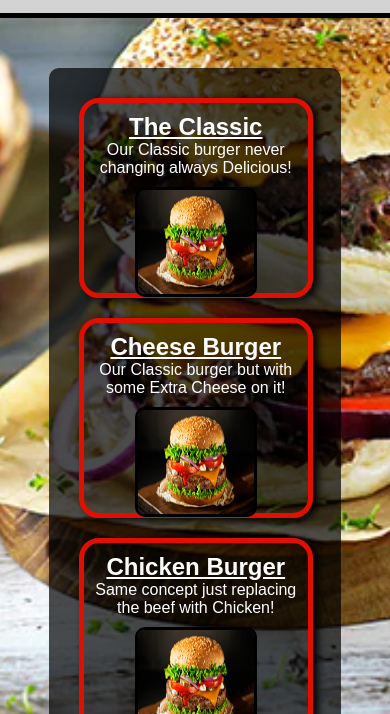
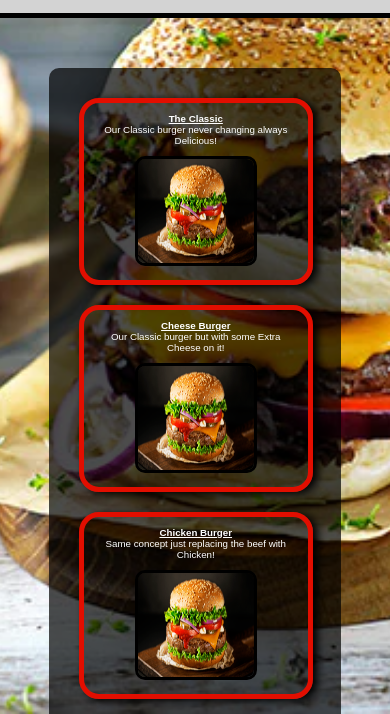
Before and after one commit to IAmYoungbossy/restaurant-page, a website built with webpack: page dist/index.html in a window 390 px wide. Both pictures are taken after a click on the item "Menu". Shown: the part 130-844 px from the top of the page. Built offline with nearby package versions, Linux system fonts and the light colour scheme.

Commit message:
Change menu-item's height to min-content for responsiveness

```diff
--- a/src/menu.css
+++ b/src/menu.css
@@ -13,7 +13,7 @@ body {
   font-family: sans-serif;
 }
 .menu-items {
-  height: 200px;
+  height: min-content;
   padding: 10px;
   border-radius: 20px;
   text-align: center;
@@ -23,6 +23,7 @@ body {
 }
 .menu-name {
   text-decoration: underline;
+  font-size: min(2.5vw, 1.5rem)
 }
 .menu-class {
   width: min(75vw, 1000px);
@@ -41,6 +42,9 @@ body {
   border-radius: 10px;
   border: 3px solid black;
 }
+.menu-items > p {
+  font-size: min(2.5vw, 1rem);
+}
 .menuFooter {
   text-align: center;
   background-color: black;
```
Also changed, not shown: dist/bundle.js.
